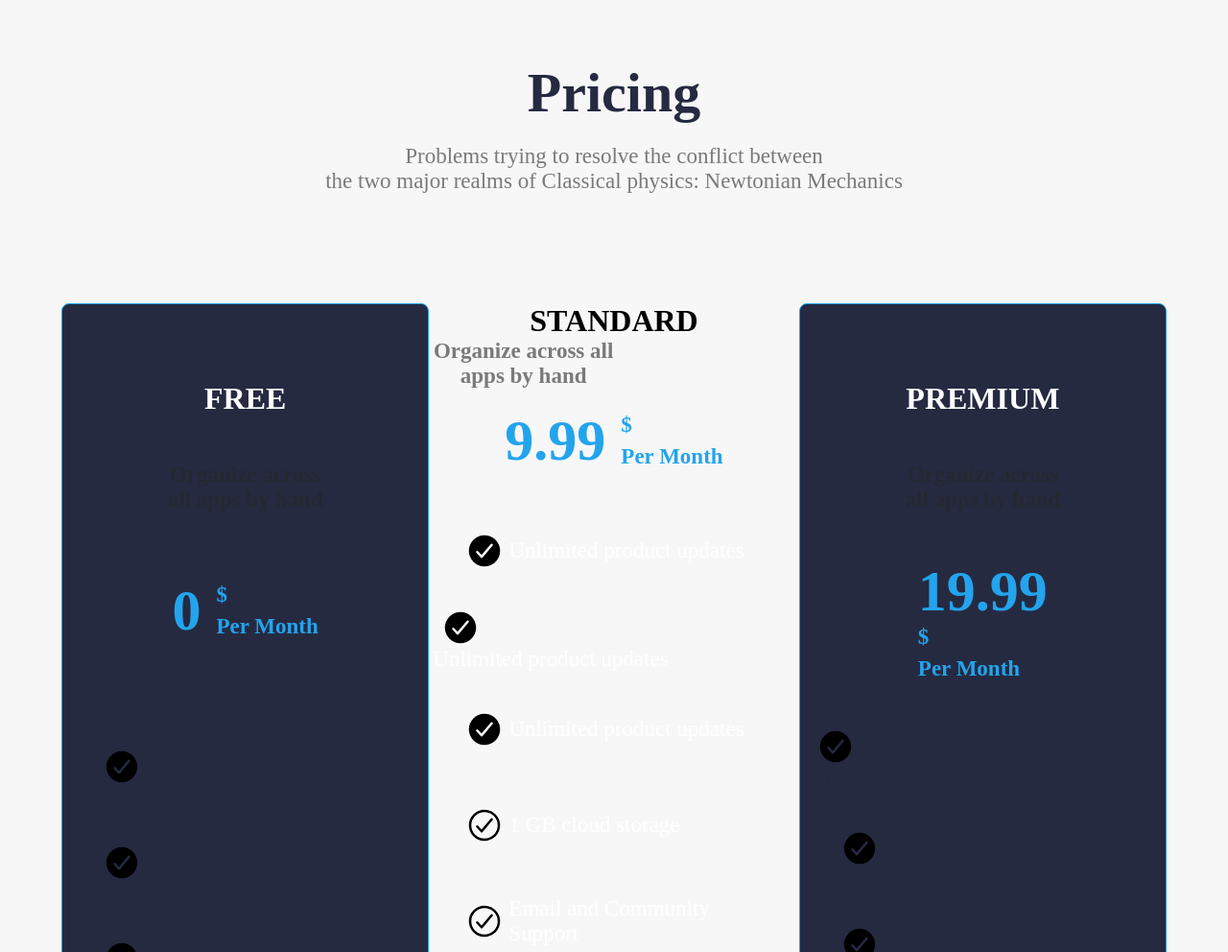
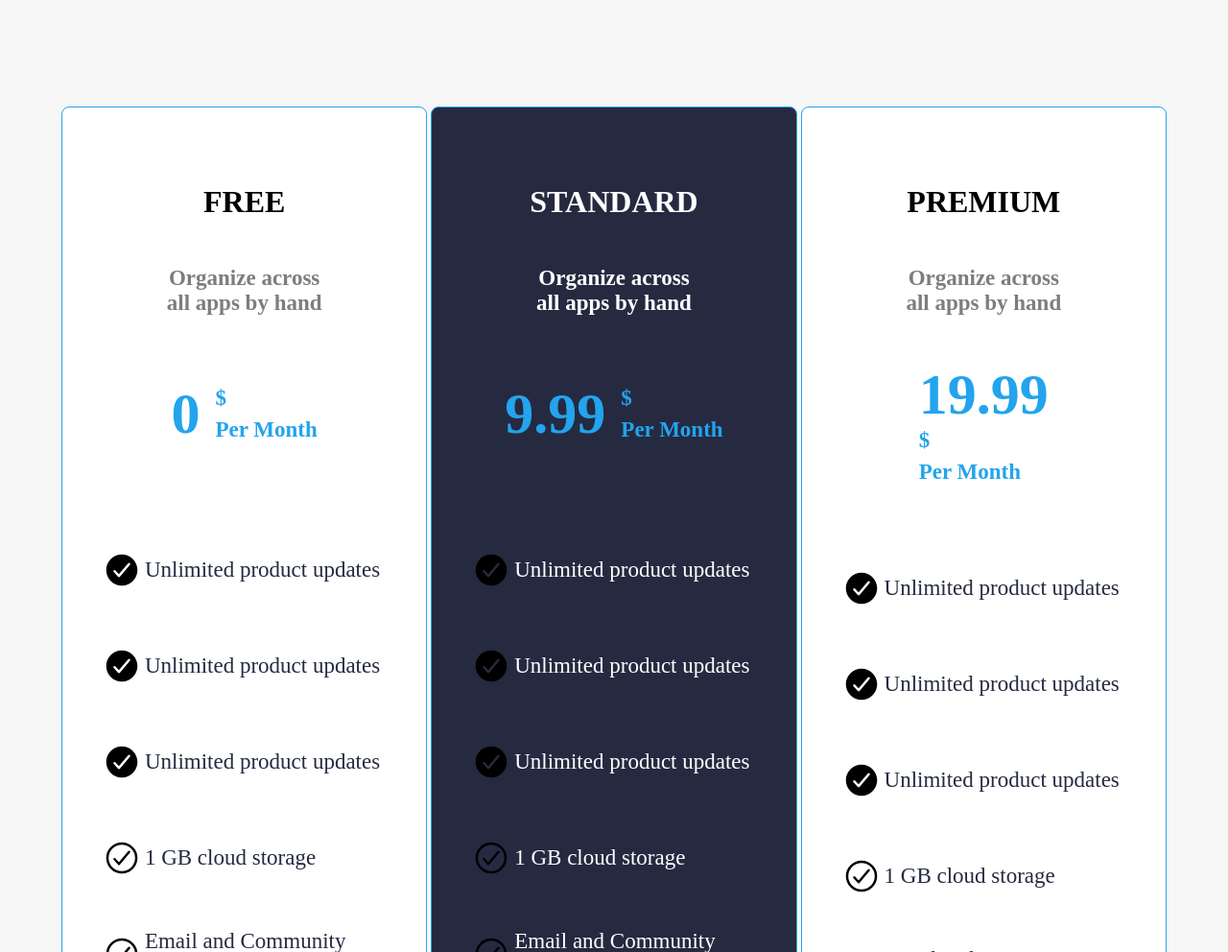
Before and after one commit to Kennedy-karuri/Css-Challenge, a plain HTML site: page index.html in a window 1280 px wide. Shown: the part 2561-3553 px from the top of the page at 96% size. Drawn offline with Linux system fonts and the light colour scheme; a web font is replaced by a local one.

Commit message:
modified styles.css

```diff
--- a/css/styles.css
+++ b/css/styles.css
@@ -200,6 +200,7 @@ a {
 .third-page-content > p {
 	color:grey;
 	font-size: 1vw;
+	flex-wrap: wrap;
 }
 
 
@@ -209,7 +210,8 @@ a {
 }
 
 .fourth-page{
-	min-height: 30vw;
+	/* min-height: 30vw; */
+	height: 60vh;
 	background:rgb(247, 247, 247);
 	display: flex;
 	align-items: center;
@@ -395,13 +397,31 @@ input[type="text"] {
 .pricing-cards-container{
 	display: flex;
 	justify-content: center;
-
 	width: 90%;
 	min-height: 110vh;
 	gap:4px;
 }
 
 .pricing-card-1{
+	border:1px solid rgb(35, 164, 237);
+	border-radius: 8px;
+	background: white;
+	width: 30vw;
+	min-height:90vh;
+	display: flex;
+	color:white;
+	flex-direction: column;
+	align-items: center;
+	gap:6vh;
+	padding:80px 10px;
+}
+
+.pricing-card-1 > h1{
+
+	color: black;
+}
+
+.pricing-card-2{
 	border:1px solid rgb(35, 164, 237);
 	border-radius: 8px;
 	background: rgb(37, 42, 65);
@@ -415,9 +435,30 @@ input[type="text"] {
 	padding:80px 10px;
 }
 
+.pricing-card-2 > p{
+		color: white;
+
+}
+
+.pricing-card-2 > h1{
+	color: white;
+
+}
+
 
 .pricing-content{
 	text-align: center;
+}
+
+
+.pricing-content h1{
+	text-align: center;
+	color: black;
+}
+
+.pricing-content2 h1{
+	text-align: center;
+	color: white;
 }
 
 .pricing-content-description{
@@ -425,8 +466,15 @@ input[type="text"] {
 	width: 50%;
 	text-align: center;
 	font-size: 23px;
-	/*padding:15px;*/
 	color:rgb(39,39,39,0.6);
+}
+
+.pricing-content-description2{
+	font-weight: 800;
+	width: 50%;
+	text-align: center;
+	font-size: 23px;
+	color:white;
 }
 
 
@@ -494,6 +542,7 @@ input[type="text"] {
 
 .white{
 	color:white;
+	flex-wrap: nowrap;
 }
 
 
@@ -588,7 +637,7 @@ input[type="text"] {
 
 
 .form-image-container{
-	background-image: url(images/contact.png);
+	background-image: url(/images/contact.png);
 	background-size: 100% 100%;
 	background-position: center;
 	background-repeat: no-repeat;
@@ -672,6 +721,12 @@ input[type="text"] {
 	align-items: center;
 }
 
+.consulting-1 > p{
+			color: grey;
+			padding-top: 20px;
+
+}
+
 
 .consulting-1,.consulting-2{
 
@@ -679,7 +734,7 @@ input[type="text"] {
 	min-height:4vw;
 }
 
-.consulting-1 > button {
+.consulting-2 > button {
 	padding:25px;
 	width: 100%;
 	border: none;
--- a/index.html
+++ b/index.html
@@ -237,10 +237,10 @@
 
 
                 <div class="pricing-card-2">
-                    <div class="pricing-content">
+                    <div class="pricing-content2">
                         <h1>STANDARD</h1>
                     </div>
-                    <div class="pricing-content-description">
+                    <div class="pricing-content-description2">
                         <p>Organize across all apps by hand</p>
                     </div>
                     <div class="amount">
@@ -261,7 +261,7 @@
                             </div>
                         </div>
 
-                        <div class="ist-item">
+                        <div class="list-item">
                             <div class="image-left"><img src="images/checkmark-circle.svg"></div>
                             <div class="image-description">
                                 <p class="white">Unlimited product updates</p>
@@ -316,7 +316,7 @@
                     </div>
 
                     <div class="items">
-                        <div class="ist-item">
+                        <div class="list-item">
                             <div class="image-left"><img src="images/checkmark-circle.svg"></div>
                             <div class="image-description">
                                 <p>Unlimited product updates</p>
@@ -464,11 +464,15 @@
 
         <div class="info-content">
             <h1>Get in Touch</h1>
+            <img src="/images/phone.png" alt="phone" height="40px" width="40px" >
             <p>(480) 555-0103</p>
+            <img src="/images/location.png" alt="phone" height="40px" width="40px" >
             <p>4517 Washington Ave.</p>
+            <img src="/images/mail.png" alt="phone" height="40px" width="40px" >
             <p>debra.holt@example.com</p>
             <p></p>
         </div>
+
     </div>
 
 
```
Also changed, not shown: images/location.png (added), images/mail.png (added), images/phone.png (added).
